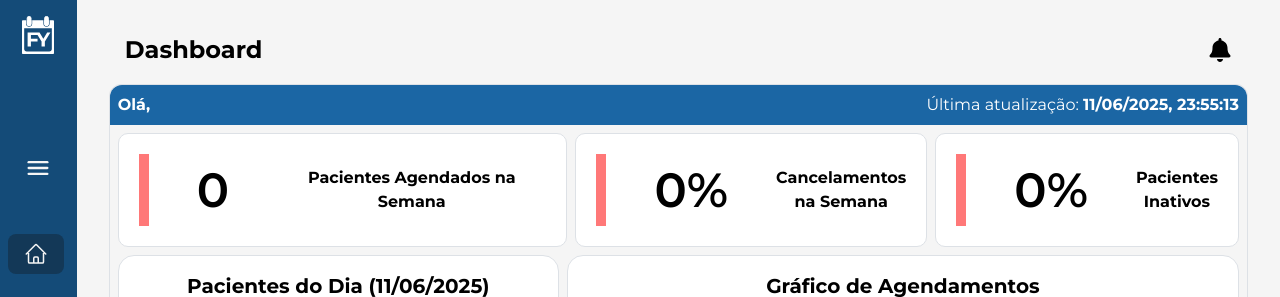
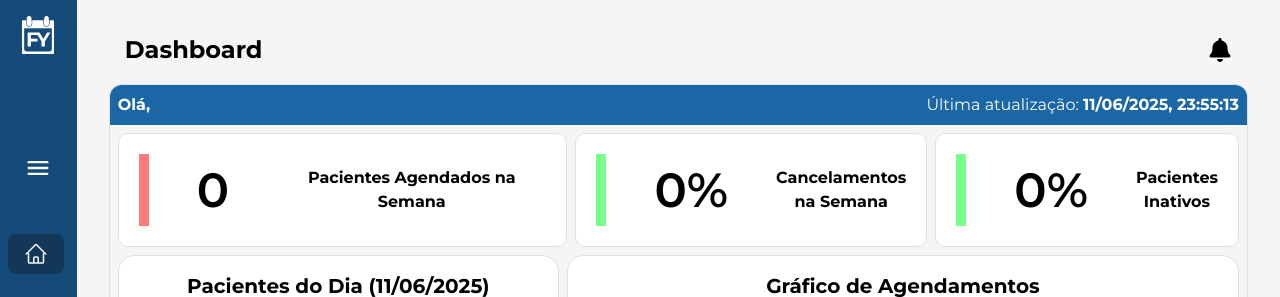
Before and after one commit to KauanPaschoal/web-projeto, a React (Vite) app: page /dashboard in a window 1280 px wide. Shown: the top 297 px of the page. Built offline with nearby package versions, Linux system fonts and the light colour scheme; no server answers.

Commit message:
refactor: melhora a estrutura e a estilização do componente KPIsComponent para maior clareza e usabilidade

```diff
--- a/src/pages/dashboard/components/KPIsComponent/KPIsComponent.jsx
+++ b/src/pages/dashboard/components/KPIsComponent/KPIsComponent.jsx
@@ -1,16 +1,13 @@
-import React from 'react'
-import './KPIsComponent.css'
+import React from "react";
+import "./KPIsComponent.css";
 
-const KPIsComponent = (valores) => {
+const KPIsComponent = ({ valor, texto, cor }) => {
+  return (
+    <div className="card-kpi">
+      <span style={{ borderLeft: `10px solid var(--${cor})` }}>{valor}</span>
+      <p>{texto}</p>
+    </div>
+  );
+};
 
-
-
-    return (
-        <div className='card-kpi'>
-            <span>{valores.valor}</span>
-            <p>{valores.texto}</p>
-        </div>
-    )
-}
-
-export default KPIsComponent
+export default KPIsComponent;
```
